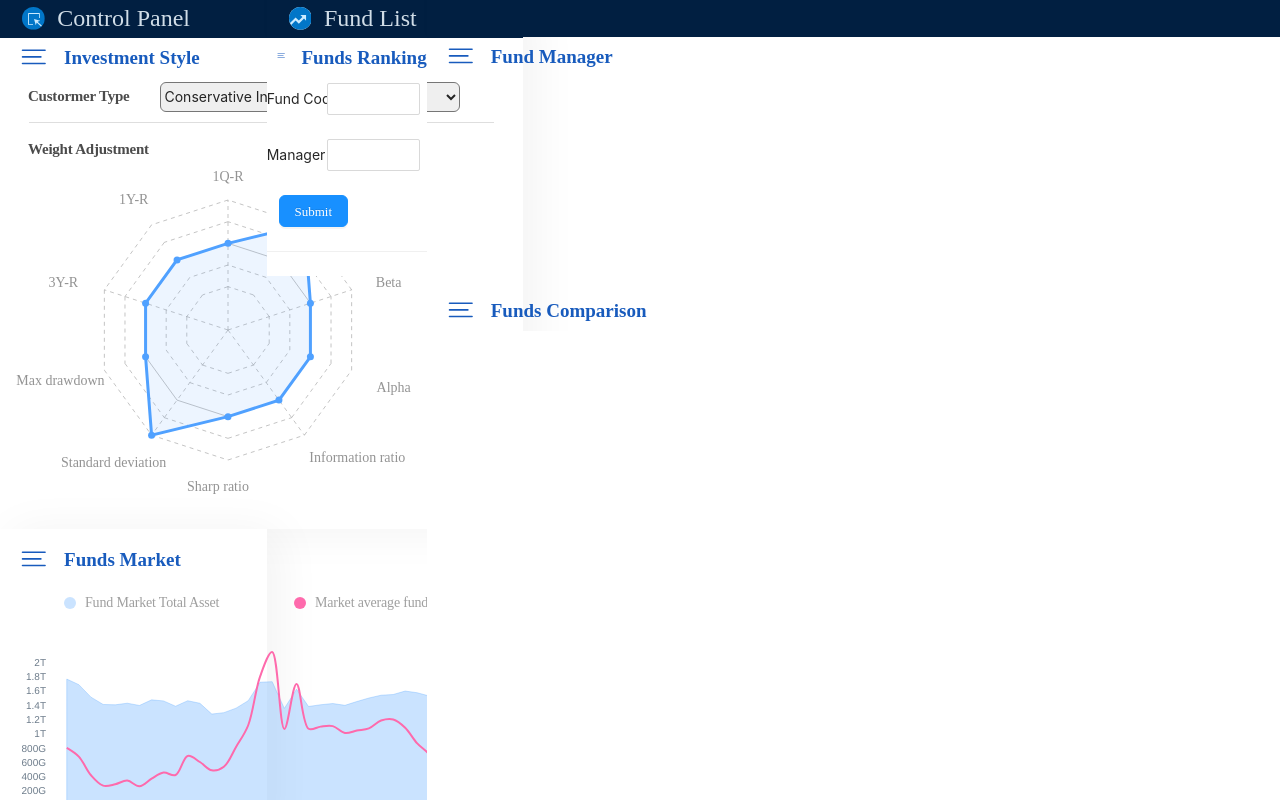
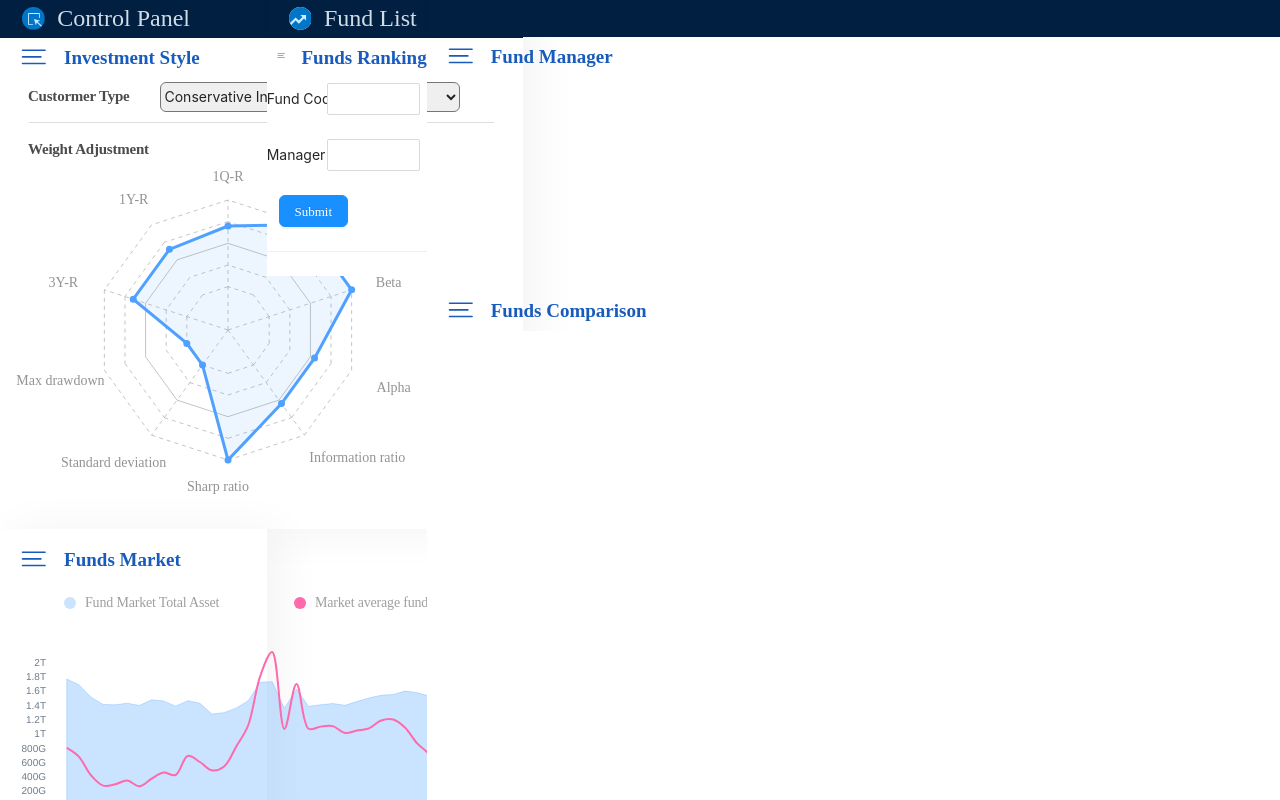
Before and after one commit to zijing-he/FundAnalysisClient, a Vue app: page / in a window 1280 px wide. Built offline with nearby package versions, Linux system fonts and the light colour scheme.

Commit message:
更新了雷达图并限制了几个轴

```diff
--- a/src/components/ControlPanel/layout.vue
+++ b/src/components/ControlPanel/layout.vue
@@ -85,30 +85,28 @@ export default {
         //   one_year_car: "0.5000",
         // },
         {
-          one_quarter_return: "0",
-          one_year_return: "0",
-          three_year_return: "0",
-          max_drop_down: "0.0",
-          risk: "1.0",
-          sharp_ratio: "0.0",
-          information_ratio: "0.0",
-          alpha: "0.0",
-          beta: "0.0",
+          one_quarter_return: "0.4",
+          one_year_return: "0.3",
+          three_year_return: "0.3",
+          max_drop_down: "-1",
+          risk: "-1.0",
+          sharp_ratio: "1.0",
+          information_ratio: "0.1",
+          alpha: "0.1",
+          beta: "1.0",
           size: "1.0",
-          // instl_weight: "0.0",
         },
       data: [
-        { axis: "one_quarter_return", value: 2 },
-        { axis: "one_year_return", value: 2 },
-        { axis: "three_year_return", value: 2 },
-        { axis: "max_drop_down", value: 2 },
-        { axis: "risk", value: 3 },
-        { axis: "sharp_ratio", value: 2 },
-        { axis: "information_ratio", value: 2 },
-        { axis: "alpha", value: 2 },
-        { axis: "beta", value: 2 },
+        { axis: "one_quarter_return", value: 2.4 },
+        { axis: "one_year_return", value: 2.3 },
+        { axis: "three_year_return", value: 2.3 },
+        { axis: "max_drop_down", value: 1 },
+        { axis: "risk", value: 1 },
+        { axis: "sharp_ratio", value: 3 },
+        { axis: "information_ratio", value: 2.1 },
+        { axis: "alpha", value: 2.1 },
+        { axis: "beta", value: 3 },
         { axis: "size", value: 3 },
-        // { axis: "instl_weight", value: 2 },
       ],
     };
   },
@@ -137,44 +135,43 @@ export default {
     handleMenuClick(d) {
       if (d.target.value == 1) {
         this.weight = {
-          one_quarter_return: "1.0",
-          one_year_return: "1.0",
-          three_year_return: "1.0",
-          max_drop_down: "0.0",
-          risk: "1.0",
-          sharp_ratio: "0.0",
-          information_ratio: "0.0",
-          alpha: "0.0",
-          beta: "0.0",
+          one_quarter_return: "0.4",
+          one_year_return: "0.3",
+          three_year_return: "0.3",
+          max_drop_down: "-1",
+          risk: "-1.0",
+          sharp_ratio: "1.0",
+          information_ratio: "0.1",
+          alpha: "0.1",
+          beta: "1.0",
           size: "1.0",
-          // instl_weight: "0.0",
         };
       } else if (d.target.value == 2) {
         this.weight = {
-          one_quarter_return: "0",
-          one_year_return: "0.4",
-          three_year_return: "0.8",
-          max_drop_down: "-1",
-          risk: "-1",
-          sharp_ratio: "0.3",
-          information_ratio: "0.4",
-          alpha: "0.3",
-          beta: "0.2",
-          size: "1.0",
+          one_quarter_return: "0.3",
+          one_year_return: "0.3",
+          three_year_return: "0.4",
+          max_drop_down: "-0.5",
+          risk: "-0.5",
+          sharp_ratio: "0.5",
+          information_ratio: "0.5",
+          alpha: "0.1",
+          beta: "0.5",
+          size: "0.1",
           // instl_weight: "0.2",
         };
       } else if (d.target.value == 3) {
         this.weight = {
-          one_quarter_return: "1.0",
-          one_year_return: "1.0",
-          three_year_return: "1.0",
-          max_drop_down: "1",
-          risk: "1.0",
-          sharp_ratio: "1.0",
-          information_ratio: "0.4",
-          alpha: "1",
-          beta: "1",
-          size: "0",
+          one_quarter_return: "0.1",
+          one_year_return: "0.3",
+          three_year_return: "0.6",
+          max_drop_down: "-0.1",
+          risk: "-0.1",
+          sharp_ratio: "0.1",
+          information_ratio: "1",
+          alpha: "0.5",
+          beta: "0.1",
+          size: "-0.5",
           // instl_weight: "0.0",
         };
       }
--- a/src/components/ControlPanel/rader-chart.vue
+++ b/src/components/ControlPanel/rader-chart.vue
@@ -336,8 +336,20 @@ export default {
               newY = zero_Y;
             }
           }
+          if (d.axis === "sharp_ratio") {
+            let zero_Y =
+              height / 2 -
+              (height / 2) *
+                (1 -
+                  (parseFloat(Math.max(2, 0)) / maxValue) *
+                    factor *
+                    Math.cos((i * radians) / total));
+            if (Math.abs(newY) < Math.abs(zero_Y)) {
+              newY = zero_Y;
+            }
+          }
 
-          newValue = ((newY / oldY) * d.value);
+          newValue = (newY / oldY) * d.value;
         } else {
           let slope = oldY / oldX;
 
@@ -383,6 +395,18 @@ export default {
             if (Math.abs(newX) < Math.abs(zero_X)) {
               newX = zero_X;
             }
+          } else if (d.axis === "information_ratio") {
+            if (Math.abs(newX) < Math.abs(zero_X)) {
+              newX = zero_X;
+            }
+          } else if (d.axis === "risk") {
+            if (Math.abs(newX) > Math.abs(zero_X)) {
+              newX = zero_X;
+            }
+          } else if (d.axis === "max_drop_down") {
+            if (Math.abs(newX) > Math.abs(zero_X)) {
+              newX = zero_X;
+            }
           }
 
           if (Math.abs(newX) > Math.abs(new_maxX)) {
@@ -396,11 +420,10 @@ export default {
           newY = newX * slope;
 
           let ratio = newX / oldX;
-          newValue = (ratio * d.value);
+          newValue = ratio * d.value;
         }
         //Bound the drag behavior to the max and min of the axis, not by pixels but by value calc (easier)
         if (newValue >= 1 && newValue <= 3) {
-
           dragTarget.attr("cx", newX + width / 2).attr("cy", height / 2 - newY);
 
           d.value = newValue;
```
